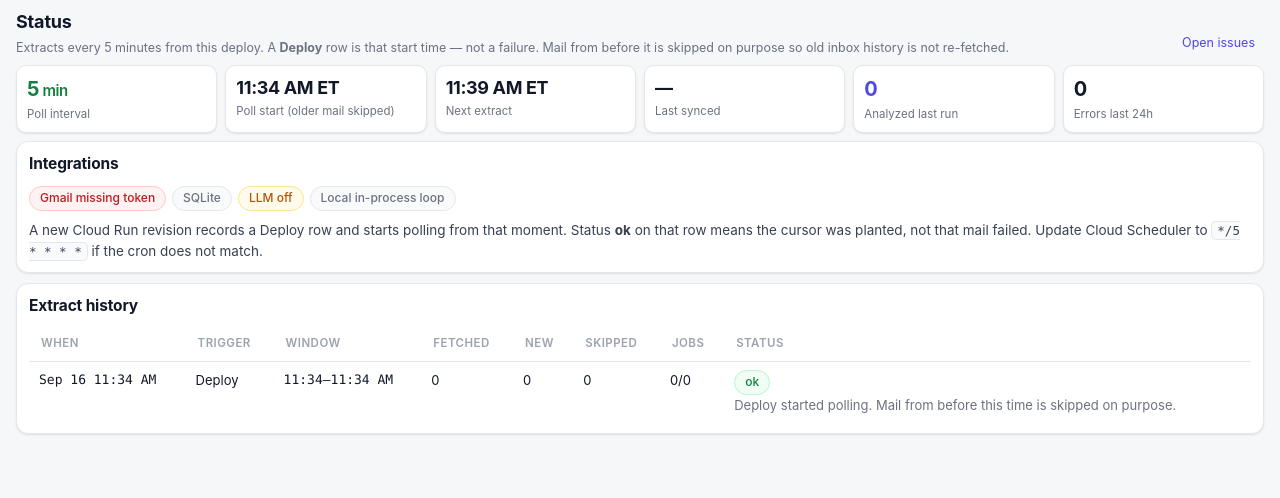
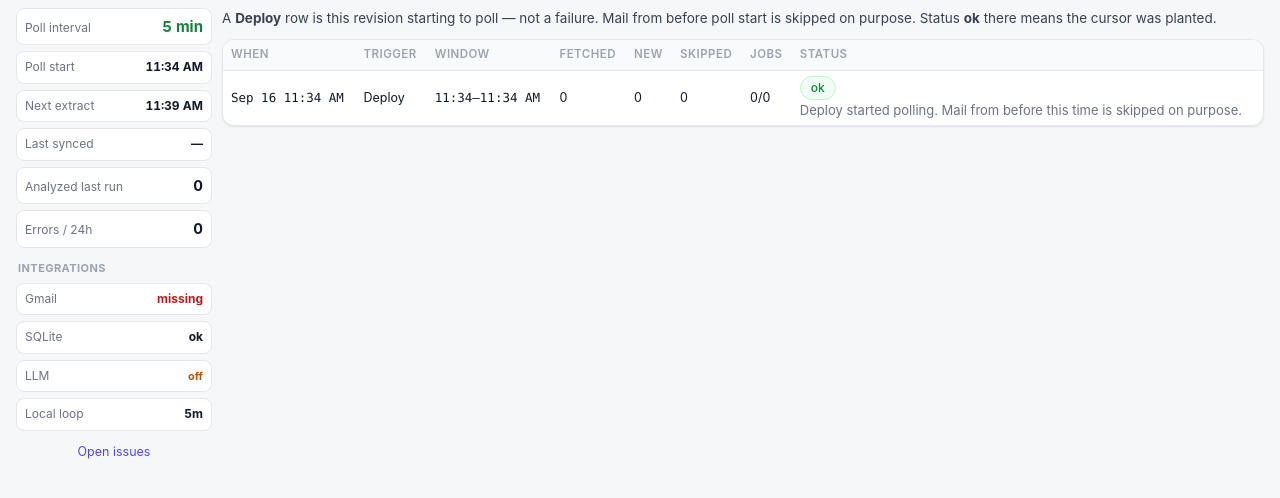
Before and after one commit to naveenmorla1901/inbox-job-agent, a FastAPI app: page /activity in a window 1280 px wide. Shown: the part 47-545 px from the top of the page. Run offline with FastAPI, Linux system fonts and the light colour scheme; data comes from the database, SQL or seed files in the repository.

Commit message:
feat(web): put Status and Issues counts on a left rail
Co-authored-by: Cursor <cursoragent@cursor.com>

```diff
--- a/app/templates/activity.html
+++ b/app/templates/activity.html
@@ -4,58 +4,65 @@
 {% if flash %}<div class="flash">{{ flash }}</div>{% endif %}
 {% if error %}<div class="flash bad">{{ error }}</div>{% endif %}
 
-<div class="page-head">
-  <div>
-    <h1>Status</h1>
-    <div class="sub">Extracts every {{ nav_sync.interval_min }} minutes from this deploy. A <b>Deploy</b> row is that start time — not a failure. Mail from before it is skipped on purpose so old inbox history is not re-fetched.</div>
+<div class="page-split">
+  <aside class="rail">
+    <div class="rail-kpi good">
+      <span>Poll interval</span>
+      <b>{{ nav_sync.interval_min }} min</b>
     </div>
-  <div class="actions" style="margin:0">
-    <a class="btn-sm" href="/issues">Open issues{% if issue_counts.error %} ({{ issue_counts.error }} errors / 24h){% endif %}</a>
+    <div class="rail-kpi">
+      <span>Poll start</span>
+      <b style="font-size:12px">{% if origin %}{{ origin | epoch_et("%I:%M %p") }}{% else %}—{% endif %}</b>
     </div>
+    <div class="rail-kpi">
+      <span>Next extract</span>
+      <b style="font-size:12px">{{ nav_sync.next_at | et("%I:%M %p") }}</b>
     </div>
+    <div class="rail-kpi">
+      <span>Last synced</span>
+      <b style="font-size:12px">{% if last_run.started_at %}{{ last_run.started_at | ago }}{% else %}—{% endif %}</b>
+    </div>
+    <div class="rail-kpi">
+      <span>Analyzed last run</span>
+      <b>{{ last_run.processed|default(0) }}</b>
+    </div>
+    <div class="rail-kpi {% if issue_counts.error %}bad{% endif %}">
+      <span>Errors / 24h</span>
+      <b>{{ issue_counts.error|default(0) }}</b>
+    </div>
+    <div class="rail-head">Integrations</div>
+    <div class="rail-kpi {% if host_setup.gmail_ok %}good{% else %}bad{% endif %}">
+      <span>Gmail</span>
+      <b style="font-size:12px">{% if host_setup.gmail_ok %}ok{% else %}missing{% endif %}</b>
+    </div>
+    <div class="rail-kpi">
+      <span>{% if host_setup.postgres %}Postgres{% else %}SQLite{% endif %}</span>
+      <b style="font-size:12px">ok</b>
+    </div>
+    <div class="rail-kpi {% if llm_enabled %}good{% else %}warn{% endif %}">
+      <span>LLM</span>
+      <b style="font-size:11px">{% if llm_enabled %}on{% else %}off{% endif %}</b>
+    </div>
+    <div class="rail-kpi">
+      <span>{% if nav_sync.cloud %}Cloud Run{% else %}Local loop{% endif %}</span>
+      <b style="font-size:12px">{{ nav_sync.interval_min }}m</b>
+    </div>
+    {% if nav_sync.extracting %}
+    <div class="rail-kpi warn">
+      <span>Extracting</span>
+      <b style="font-size:12px">{{ nav_sync.progress.index }}/{{ nav_sync.progress.total }}</b>
+    </div>
+    {% endif %}
+    <a class="btn-sm" href="/issues" style="text-align:center">Open issues{% if issue_counts.error %} ({{ issue_counts.error }}){% endif %}</a>
+  </aside>
 
-<div class="kpis">
-  <div class="kpi good">
-    <div class="n">{{ nav_sync.interval_min }}<span style="font-size:15px; font-weight:600"> min</span></div>
-    <div class="l">Poll interval</div>
-  </div>
-  <div class="kpi">
-    <div class="n" style="font-size:18px">{% if origin %}{{ origin | epoch_et("%I:%M %p ET") }}{% else %}—{% endif %}</div>
-    <div class="l">Poll start (older mail skipped)</div>
-  </div>
-  <div class="kpi">
-    <div class="n" style="font-size:18px">{{ nav_sync.next_at | et("%I:%M %p ET") }}</div>
-    <div class="l">Next extract</div>
-  </div>
-  <div class="kpi">
-    <div class="n" style="font-size:18px">{% if last_run.started_at %}{{ last_run.started_at | ago }}{% else %}—{% endif %}</div>
-    <div class="l">Last synced</div>
-  </div>
-  <div class="kpi accent"><div class="n">{{ last_run.processed|default(0) }}</div><div class="l">Analyzed last run</div></div>
-  <div class="kpi {% if issue_counts.error %}{% endif %}"><div class="n" style="{% if issue_counts.error %}color:var(--bad){% endif %}">{{ issue_counts.error|default(0) }}</div><div class="l">Errors last 24h</div></div>
-</div>
-
-<div class="card">
-  <h3>Integrations</h3>
-  <div class="tags mt">
-    <span class="tag {% if host_setup.gmail_ok %}good{% else %}bad{% endif %}">Gmail {% if host_setup.gmail_ok %}ok{% else %}missing token{% endif %}</span>
-    <span class="tag {% if host_setup.postgres %}good{% else %}{% endif %}">{% if host_setup.postgres %}Postgres{% else %}SQLite{% endif %}</span>
-    <span class="tag {% if llm_enabled %}good{% else %}warn{% endif %}">LLM {% if llm_enabled %}{{ llm_chain }}{% else %}off{% endif %}</span>
-    <span class="tag {% if nav_sync.cloud %}accent{% endif %}">{% if nav_sync.cloud %}Cloud Run + Scheduler{% else %}Local in-process loop{% endif %}</span>
-    {% if last_run.window_start and last_run.window_end %}
-    <span class="tag">last window {{ last_run.window_start | epoch_et("%I:%M %p") }}–{{ last_run.window_end | epoch_et("%I:%M %p ET") }}</span>
-    {% endif %}
-    {% if nav_sync.extracting %}<span class="tag warn">extracting {{ nav_sync.progress.index }}/{{ nav_sync.progress.total }}</span>{% endif %}
-  </div>
-  <p class="lede">A new Cloud Run revision records a Deploy row and starts polling from that moment. Status <b>ok</b> on that row means the cursor was planted, not that mail failed. Update Cloud Scheduler to <code>*/{{ nav_sync.interval_min }} * * * *</code> if the cron does not match.</p>
-</div>
-
-<div class="card">
-  <h3>Extract history</h3>
+  <div class="stack">
+    <p class="lede" style="margin:0">A <b>Deploy</b> row is this revision starting to poll — not a failure. Mail from before poll start is skipped on purpose. Status <b>ok</b> there means the cursor was planted.</p>
+    <div class="sheet-wrap">
       {% if not poll_runs %}
-  <p class="lede">No windows recorded yet. First extract is {{ nav_sync.interval_min }} minutes after origin.</p>
+      <p class="lede" style="padding:12px">No windows recorded yet. First extract is {{ nav_sync.interval_min }} minutes after origin.</p>
       {% else %}
-  <table class="compact" style="margin-top:8px">
+      <table class="sheet">
         <thead>
           <tr>
             <th>When</th>
@@ -71,9 +78,9 @@
         <tbody>
         {% for run in poll_runs %}
         <tr>
-      <td class="mono">{{ run.started_at | et("%b %d %I:%M %p") }}</td>
-      <td>{% if run.trigger == 'boot' %}Deploy{% elif run.trigger == 'api' %}Scheduler{% elif run.trigger == 'loop' %}Loop{% else %}{{ run.trigger or "—" }}{% endif %}</td>
-      <td class="mono">
+          <td class="tight mono">{{ run.started_at | et("%b %d %I:%M %p") }}</td>
+          <td class="tight">{% if run.trigger == 'boot' %}Deploy{% elif run.trigger == 'api' %}Scheduler{% elif run.trigger == 'loop' %}Loop{% else %}{{ run.trigger or "—" }}{% endif %}</td>
+          <td class="tight mono">
             {% if run.window_start and run.window_end %}
               {{ run.window_start | epoch_et("%I:%M") }}–{{ run.window_end | epoch_et("%I:%M %p") }}
             {% else %}—{% endif %}
@@ -94,25 +101,26 @@
     </div>
 
     {% if last_run.emails %}
-<div class="card">
-  <h3>Most recent window — emails</h3>
-  <table class="compact" style="margin-top:8px">
-    <thead><tr><th>From</th><th>Subject</th><th style="width:130px">Type</th><th style="width:90px">Jobs</th></tr></thead>
+    <div class="sheet-wrap">
+      <table class="sheet">
+        <thead><tr><th>From</th><th>Subject</th><th>Type</th><th>Jobs</th></tr></thead>
         <tbody>
         {% for item in last_run.emails %}
         <tr>
-      <td>{{ item.sender or "—" }}</td>
+          <td class="tight">{{ item.sender or "—" }}</td>
           <td>
             {% if item.id %}<a href="/?m={{ item.id }}&days=7">{{ item.subject or "(no subject)" }}</a>
             {% else %}{{ item.subject or "(no subject)" }}{% endif %}
             {% if item.error %}<div class="meta" style="color:var(--bad)">{{ item.error }}</div>{% endif %}
           </td>
-      <td>{% if item.error %}<span class="tag bad">failed</span>{% else %}<span class="tag">{{ (item.category or "other")|replace("_", " ")|title }}</span>{% endif %}</td>
-      <td>{% if item.jobs_found %}{{ item.jobs_matched }}/{{ item.jobs_found }}{% else %}—{% endif %}</td>
+          <td class="tight">{% if item.error %}<span class="tag bad">failed</span>{% else %}<span class="tag">{{ (item.category or "other")|replace("_", " ")|title }}</span>{% endif %}</td>
+          <td class="tight">{% if item.jobs_found %}{{ item.jobs_matched }}/{{ item.jobs_found }}{% else %}—{% endif %}</td>
         </tr>
         {% endfor %}
         </tbody>
       </table>
     </div>
     {% endif %}
+  </div>
+</div>
 {% endblock %}
--- a/app/templates/base.html
+++ b/app/templates/base.html
@@ -224,13 +224,22 @@
     .subitem:first-of-type { border-top: 1px solid var(--line); margin-top: 12px; }
 
     /* ---------- Misc ---------- */
-    .page-split { display: grid; grid-template-columns: 168px minmax(0, 1fr); gap: 10px; align-items: start; }
-    .rail { position: sticky; top: 54px; display: flex; flex-direction: column; gap: 6px; }
+    .page-split { display: grid; grid-template-columns: 196px minmax(0, 1fr); gap: 10px; align-items: start; }
+    .rail { position: sticky; top: 54px; display: flex; flex-direction: column; gap: 6px; min-width: 0; }
+    .rail .toolbar { width: 100%; margin: 0; padding: 6px; }
+    .rail .toolbar.slim .field { flex-direction: column; align-items: stretch; width: 100%; }
+    .rail select, .rail input, .rail button { width: 100%; max-width: 100%; }
     .rail-kpi { display: flex; justify-content: space-between; align-items: baseline; gap: 8px;
       padding: 6px 8px; background: var(--surface); border: 1px solid var(--line); border-radius: 8px;
       font-size: 12px; color: var(--muted); }
+    .rail-kpi span { min-width: 0; overflow-wrap: anywhere; }
     .rail-kpi b { font-size: 15px; color: var(--text); font-variant-numeric: tabular-nums; }
     .rail-kpi.good b { color: var(--good); }
+    .rail-kpi.warn b { color: var(--warn); }
+    .rail-kpi.bad b { color: var(--bad); }
+    .rail-head { font-size: 11px; font-weight: 700; color: var(--faint); text-transform: uppercase;
+      letter-spacing: .04em; margin: 6px 2px 0; }
+    .stack { display: flex; flex-direction: column; gap: 10px; min-width: 0; }
     .dash-grid { display: grid; grid-template-columns: repeat(auto-fit, minmax(260px, 1fr));
       gap: 10px; margin-bottom: 10px; align-items: start; }
     .dash-grid .card { margin-bottom: 0; }
```
Also changed, not shown: app/templates/issues.html (+52 -62 lines). Lines whose indentation alone changed are shown as unchanged.
